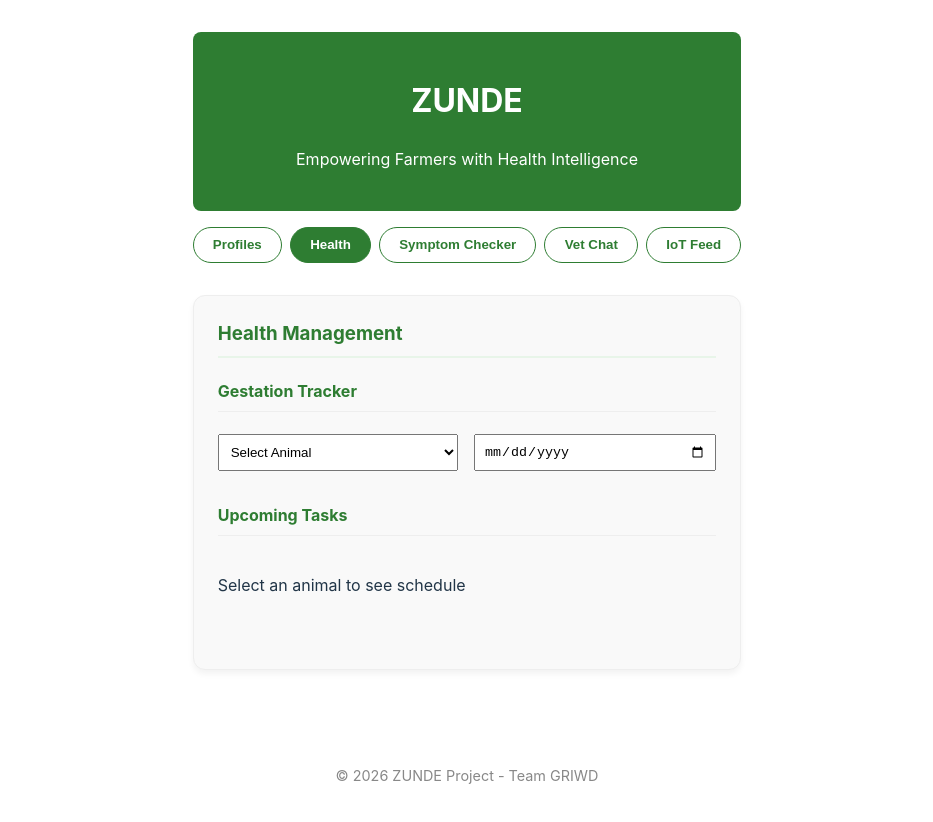
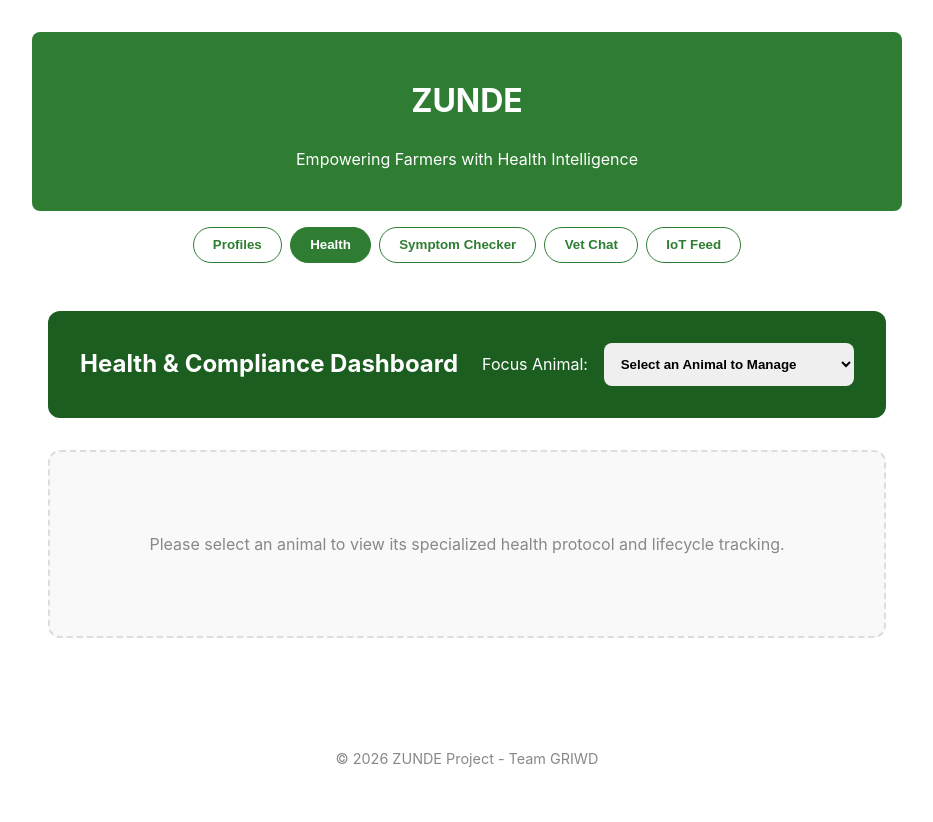
Before and after one commit to teamgriwd-del/ZUNDE, a React (Vite) app: page / in a window 1280 px wide. Both pictures are taken after a click on the button "Health". Shown: the top 822 px of the page, without its empty margins (173-1106 px from the left). Built offline with nearby package versions, Linux system fonts and the light colour scheme.

Commit message:
Upgrade Health Management to Enterprise Grade with lifecycle automation and audit logs

```diff
--- a/src/components/HealthManagement/HealthManagement.css
+++ b/src/components/HealthManagement/HealthManagement.css
@@ -1,51 +1,212 @@
-.health-mgmt-module {
+.zunde-health-mgmt.enterprise {
+  padding: 1rem;
+  font-family: 'Inter', sans-serif;
+}
+
+.health-header {
+  background: #1b5e20;
+  color: white;
+  padding: 2rem;
+  border-radius: 12px;
+  margin-bottom: 2rem;
+  display: flex;
+  justify-content: space-between;
+  align-items: center;
+  flex-wrap: wrap;
+  gap: 1.5rem;
+}
+
+.health-header h2 {
+  margin: 0;
+}
+
+.animal-selector-large {
+  display: flex;
+  align-items: center;
+  gap: 1rem;
+}
+
+.animal-selector-large select {
+  padding: 0.8rem;
+  border-radius: 8px;
+  border: none;
+  font-weight: bold;
+  min-width: 250px;
+}
+
+.empty-state {
+  padding: 4rem;
+  background: #f9f9f9;
+  border: 2px dashed #ddd;
+  border-radius: 12px;
+  color: #888;
+}
+
+.dashboard-grid {
+  display: grid;
+  grid-template-columns: repeat(auto-fit, minmax(350px, 1fr));
+  gap: 1.5rem;
   text-align: left;
 }
 
-.module-section {
-  margin-bottom: 2rem;
+.health-card {
+  background: white;
+  border: 1px solid #eee;
+  border-radius: 12px;
+  padding: 1.5rem;
+  box-shadow: 0 4px 6px rgba(0,0,0,0.02);
 }
 
-.module-section h4 {
+.health-card h3 {
+  margin-top: 0;
   color: #2e7d32;
-  border-bottom: 1px solid #eee;
-  padding-bottom: 0.5rem;
+  font-size: 1.1rem;
+  border-bottom: 1px solid #f0f0f0;
+  padding-bottom: 0.8rem;
+  margin-bottom: 1.2rem;
 }
 
-.gestation-inputs {
-  display: flex;
-  gap: 1rem;
+/* Reproduction Section */
+.gestation-tool {
+  margin-bottom: 1.5rem;
+}
+
+.gestation-tool label {
+  display: block;
+  font-size: 0.85rem;
+  color: #666;
+  margin-bottom: 0.5rem;
+}
+
+.gestation-tool input {
+  width: 100%;
+  padding: 0.6rem;
   margin-bottom: 1rem;
 }
 
-.gestation-inputs select, .gestation-inputs input {
-  padding: 0.5rem;
-  flex: 1;
+.countdown-box {
+  background: #e8f5e9;
+  padding: 1rem;
+  border-radius: 8px;
+  text-align: center;
 }
 
-.alert-box {
+.countdown-box.urgent {
   background: #fff3e0;
-  border-left: 4px solid #ff9800;
-  padding: 1rem;
-  border-radius: 4px;
+  border: 1px solid #ffb74d;
 }
 
-.task-list {
+.countdown-box .label {
+  display: block;
+  font-size: 0.75rem;
+  text-transform: uppercase;
+  color: #555;
+}
+
+.countdown-box .date {
+  display: block;
+  font-size: 1.2rem;
+  font-weight: bold;
+  color: #2e7d32;
+  margin: 0.3rem 0;
+}
+
+.countdown-box .days {
+  font-size: 0.85rem;
+  font-weight: 600;
+  color: #1b5e20;
+}
+
+.lifecycle-info {
   display: flex;
   flex-direction: column;
-  gap: 0.5rem;
+  gap: 0.8rem;
 }
 
-.task-item {
+.info-row {
   display: flex;
   justify-content: space-between;
-  padding: 0.7rem;
-  background: #f1f8e9;
+  font-size: 0.9rem;
+}
+
+.status-badge {
+  padding: 0.4rem;
+  text-align: center;
   border-radius: 4px;
-  border: 1px solid #c5e1a5;
+  font-weight: bold;
+  font-size: 0.8rem;
+}
+
+.status-badge.safe { background: #e8f5e9; color: #2e7d32; }
+.status-badge.info { background: #e3f2fd; color: #1976d2; }
+
+/* Timeline Section */
+.task-timeline {
+  display: flex;
+  flex-direction: column;
+  gap: 1rem;
+}
+
+.timeline-item {
+  display: flex;
+  justify-content: space-between;
+  align-items: center;
+  padding: 1rem;
+  border-radius: 8px;
+  border-left: 4px solid #ddd;
+  background: #fcfcfc;
+}
+
+.timeline-item.overdue { border-left-color: #d32f2f; background: #fffde7; }
+.timeline-item.due-today { border-left-color: #f57c00; background: #fff3e0; }
+.timeline-item.completed { border-left-color: #2e7d32; opacity: 0.7; }
+
+.task-name {
+  display: block;
+  font-weight: bold;
+  font-size: 0.95rem;
+}
+
+.req-tag {
+  background: #ffebee;
+  color: #c62828;
+  font-size: 0.6rem;
+  padding: 0.1rem 0.3rem;
+  border-radius: 2px;
+  margin-left: 0.5rem;
 }
 
 .task-date {
+  font-size: 0.8rem;
+  color: #777;
+}
+
+.complete-btn {
+  background: #2e7d32;
+  color: white;
+  border: none;
+  padding: 0.5rem 1rem;
+  border-radius: 4px;
+  cursor: pointer;
+  font-size: 0.8rem;
   font-weight: bold;
-  color: #388e3c;
 }
+
+.done-check {
+  color: #2e7d32;
+  font-weight: bold;
+  font-size: 0.85rem;
+}
+
+/* Audit Log */
+.log-entry {
+  display: flex;
+  justify-content: space-between;
+  padding: 0.6rem 0;
+  border-bottom: 1px solid #f9f9f9;
+  font-size: 0.85rem;
+}
+
+.log-action { font-weight: 500; }
+.log-date { color: #888; font-size: 0.75rem; }
+.hint { color: #aaa; font-style: italic; font-size: 0.9rem; }
--- a/src/components/HealthManagement/HealthManagement.jsx
+++ b/src/components/HealthManagement/HealthManagement.jsx
@@ -1,71 +1,178 @@
-import React, { useState } from 'react';
+import React, { useState, useEffect } from 'react';
+import { HEALTH_PROTOCOLS } from './healthData';
 import './HealthManagement.css';
 
 const HealthManagement = ({ animals }) => {
+  const [selectedAnimalId, setSelectedAnimalId] = useState('');
   const [gestationStart, setGestationStart] = useState('');
-  const [selectedAnimal, setSelectedAnimal] = useState('');
+  const [completedTasks, setCompletedTasks] = useState([]);
+  const [auditLog, setAuditLog] = useState([]);
+
+  const selectedAnimal = animals.find(a => a.id == selectedAnimalId);
 
   const calculateGestation = (startDate, species) => {
-    if (!startDate) return null;
+    if (!startDate || !species) return null;
     const start = new Date(startDate);
     const dueDate = new Date(start);
+    const period = HEALTH_PROTOCOLS[species]?.gestation || 283;
 
-    // Average gestation periods (days)
-    const periods = {
-      'Cattle': 283,
-      'Goat': 150,
-      'Sheep': 152,
-      'Pig': 114
+    dueDate.setDate(start.getDate() + period);
+
+    const now = new Date();
+    const diffTime = dueDate - now;
+    const diffDays = Math.ceil(diffTime / (1000 * 60 * 60 * 24));
+
+    return {
+      date: dueDate.toDateString(),
+      daysRemaining: diffDays,
+      isUrgent: diffDays <= 14 && diffDays > 0
+    };
   };
 
-    const days = periods[species] || 283;
-    dueDate.setDate(start.getDate() + days);
-    return dueDate.toDateString();
+  const getLifecycleStats = (animal) => {
+    if (!animal) return null;
+    const birth = new Date(animal.birthDate);
+    const weaningDays = HEALTH_PROTOCOLS[animal.species]?.weaningAge || 210;
+    const weaningDate = new Date(birth);
+    weaningDate.setDate(birth.getDate() + weaningDays);
+
+    const now = new Date();
+    const isWeaned = now > weaningDate;
+
+    return {
+      weaningDate: weaningDate.toDateString(),
+      isWeaned: isWeaned,
+      daysUntilWeaning: Math.ceil((weaningDate - now) / (1000 * 60 * 60 * 24))
+    };
   };
 
-  const getVaccinationSchedule = (animal) => {
+  const getDynamicSchedule = (animal) => {
     if (!animal) return [];
-    // Mock schedule
-    return [
-      { task: "FMD Vaccine", date: "Next Month" },
-      { task: "Deworming", date: "In 2 Weeks" },
-      { task: "Vitamin Booster", date: "Today" }
-    ];
+    const birth = new Date(animal.birthDate);
+    const protocol = HEALTH_PROTOCOLS[animal.species]?.vaccines || [];
+
+    return protocol.map(v => {
+      const dueDate = new Date(birth);
+      dueDate.setDate(birth.getDate() + v.age);
+
+      const now = new Date();
+      const isOverdue = now > dueDate && !completedTasks.includes(`${animal.id}-${v.name}`);
+      const isToday = now.toDateString() === dueDate.toDateString();
+
+      let status = "Upcoming";
+      if (completedTasks.includes(`${animal.id}-${v.name}`)) status = "Completed";
+      else if (isOverdue) status = "Overdue";
+      else if (isToday) status = "Due Today";
+
+      return { ...v, dueDate: dueDate.toDateString(), status };
+    });
   };
 
+  const handleCompleteTask = (taskName) => {
+    const taskId = `${selectedAnimalId}-${taskName}`;
+    if (completedTasks.includes(taskId)) return;
+
+    setCompletedTasks([...completedTasks, taskId]);
+    setAuditLog([{
+      id: Date.now(),
+      animal: selectedAnimal.name,
+      action: taskName,
+      date: new Date().toLocaleString()
+    }, ...auditLog]);
+  };
+
+  const gestationInfo = calculateGestation(gestationStart, selectedAnimal?.species);
+  const lifecycle = getLifecycleStats(selectedAnimal);
+  const schedule = getDynamicSchedule(selectedAnimal);
+
   return (
-    <div className="zunde-card health-mgmt-module">
-      <h3>Health Management</h3>
-
-      <div className="module-section">
-        <h4>Gestation Tracker</h4>
-        <div className="gestation-inputs">
-          <select value={selectedAnimal} onChange={(e) => setSelectedAnimal(e.target.value)}>
-            <option value="">Select Animal</option>
+    <div className="zunde-health-mgmt enterprise">
+      <div className="health-header">
+        <h2>Health & Compliance Dashboard</h2>
+        <div className="animal-selector-large">
+          <label>Focus Animal:</label>
+          <select value={selectedAnimalId} onChange={(e) => setSelectedAnimalId(e.target.value)}>
+            <option value="">Select an Animal to Manage</option>
             {animals.map(a => <option key={a.id} value={a.id}>{a.name} ({a.species})</option>)}
           </select>
+        </div>
+      </div>
+
+      {!selectedAnimal ? (
+        <div className="empty-state">
+          <p>Please select an animal to view its specialized health protocol and lifecycle tracking.</p>
+        </div>
+      ) : (
+        <div className="dashboard-grid">
+          {/* Reproduction & Lifecycle Card */}
+          <div className="health-card reproduction">
+            <h3>Reproduction & Lifecycle</h3>
+            <div className="gestation-tool">
+              <label>Record Insemination/Mating Date:</label>
               <input type="date" value={gestationStart} onChange={(e) => setGestationStart(e.target.value)} />
-        </div>
-        {selectedAnimal && gestationStart && (
-          <div className="alert-box">
-            Estimated Delivery: <strong>{calculateGestation(gestationStart, animals.find(a => a.id == selectedAnimal)?.species)}</strong>
+
+              {gestationInfo && (
+                <div className={`countdown-box ${gestationInfo.isUrgent ? 'urgent' : ''}`}>
+                  <span className="label">Expected Delivery</span>
+                  <span className="date">{gestationInfo.date}</span>
+                  <span className="days">{gestationInfo.daysRemaining} Days Remaining</span>
                 </div>
               )}
             </div>
 
-      <div className="module-section">
-        <h4>Upcoming Tasks</h4>
-        <div className="task-list">
-          {selectedAnimal ? (
-            getVaccinationSchedule(animals.find(a => a.id == selectedAnimal)).map((t, i) => (
-              <div key={i} className="task-item">
-                <span>{t.task}</span>
-                <span className="task-date">{t.date}</span>
+            <div className="lifecycle-info">
+              <div className="info-row">
+                <span>Standard Weaning Age:</span>
+                <strong>{HEALTH_PROTOCOLS[selectedAnimal.species].weaningAge} Days</strong>
+              </div>
+              <div className="info-row">
+                <span>Target Weaning Date:</span>
+                <strong>{lifecycle.weaningDate}</strong>
+              </div>
+              <div className={`status-badge ${lifecycle.isWeaned ? 'safe' : 'info'}`}>
+                {lifecycle.isWeaned ? "Animal is Weaned" : `Weaning in ${lifecycle.daysUntilWeaning} days`}
+              </div>
+            </div>
+          </div>
+
+          {/* Vaccination & Treatment Card */}
+          <div className="health-card schedule">
+            <h3>Health Protocol Compliance</h3>
+            <div className="task-timeline">
+              {schedule.map((task, i) => (
+                <div key={i} className={`timeline-item ${task.status.toLowerCase().replace(' ', '-')}`}>
+                  <div className="task-info">
+                    <span className="task-name">{task.name} {task.mandatory && <small className="req-tag">MANDATORY</small>}</span>
+                    <span className="task-date">Due: {task.dueDate}</span>
+                  </div>
+                  <div className="task-action">
+                    {task.status === 'Completed' ? (
+                      <span className="done-check">✓ Completed</span>
+                    ) : (
+                      <button onClick={() => handleCompleteTask(task.name)} className="complete-btn">Mark Done</button>
+                    )}
+                  </div>
+                </div>
+              ))}
+            </div>
+          </div>
+
+          {/* Audit Log Card */}
+          <div className="health-card audit">
+            <h3>Recent Activity Audit</h3>
+            <div className="audit-list">
+              {auditLog.length === 0 ? <p className="hint">No health actions recorded yet.</p> : (
+                auditLog.filter(log => log.animal === selectedAnimal.name).map(log => (
+                  <div key={log.id} className="log-entry">
+                    <span className="log-action">{log.action}</span>
+                    <span className="log-date">{log.date}</span>
                   </div>
                 ))
-          ) : <p>Select an animal to see schedule</p>}
+              )}
             </div>
           </div>
+        </div>
+      )}
     </div>
   );
 };
--- /dev/null
+++ b/src/components/HealthManagement/healthData.js
@@ -0,0 +1,37 @@
+export const HEALTH_PROTOCOLS = {
+  Cattle: {
+    gestation: 283,
+    weaningAge: 210, // days (approx 7 months)
+    vaccines: [
+      { name: "Brucellosis", age: 120, mandatory: true, type: "Once" }, // 4 months
+      { name: "Anthrax/Blackleg", age: 180, mandatory: true, type: "Annual" }, // 6 months
+      { name: "Lumpy Skin Disease", age: 210, mandatory: true, type: "Annual" },
+      { name: "FMD Vaccine", age: 180, mandatory: true, type: "Bi-Annual" }
+    ]
+  },
+  Goat: {
+    gestation: 150,
+    weaningAge: 90, // days (3 months)
+    vaccines: [
+      { name: "Pulpy Kidney", age: 60, mandatory: true, type: "Annual" },
+      { name: "Pasteurella", age: 45, mandatory: true, type: "Annual" },
+      { name: "Deworming", age: 30, mandatory: false, type: "Quarterly" }
+    ]
+  },
+  Sheep: {
+    gestation: 152,
+    weaningAge: 100,
+    vaccines: [
+      { name: "Blue Tongue", age: 120, mandatory: true, type: "Annual" },
+      { name: "Anthrax", age: 150, mandatory: true, type: "Annual" }
+    ]
+  },
+  Pig: {
+    gestation: 114,
+    weaningAge: 28, // 4 weeks
+    vaccines: [
+      { name: "Swine Fever", age: 60, mandatory: true, type: "Annual" },
+      { name: "Iron Injection", age: 3, mandatory: true, type: "Once" }
+    ]
+  }
+};
```
Lines whose indentation alone changed are shown as unchanged.
